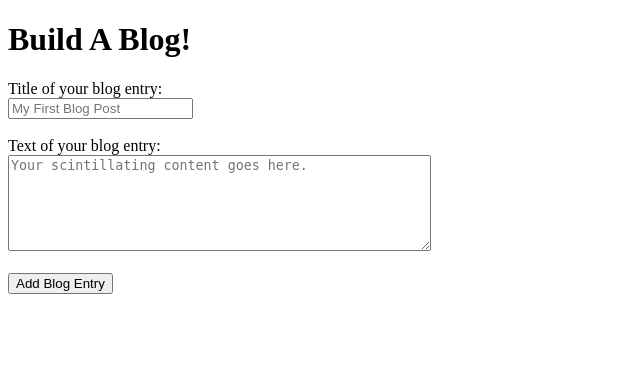
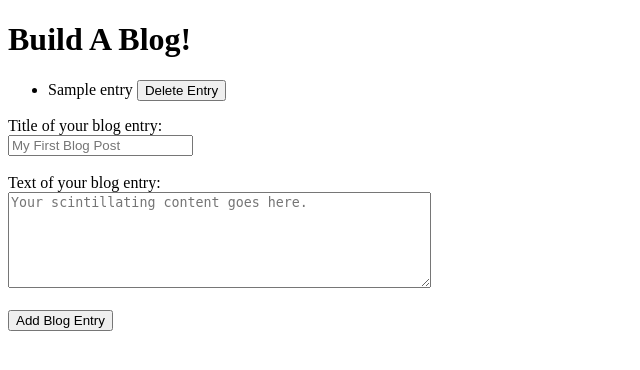
Before and after one commit to gitasong/blogz, a Flask app: template templates/index.html in a window 1280 px wide. Shown: the top 370 px of the page, without its empty margins (0-640 px from the left). Run offline with Flask 2, Linux system fonts and the light colour scheme; the template is opened without the code that fills it: most values are stand-ins (such as "Sample title", 1, 10 or a date in 2020).

Commit message:
add blog entries display area w/delete button to index.html

```diff
--- a/templates/index.html
+++ b/templates/index.html
@@ -2,6 +2,23 @@
 
     {% block content %}
         <h1>Build A Blog!</h1>
+
+        {% if entries|length == 0 %}
+        <p>No entries yet.</p>
+        {% else %}
+            <ul>
+                {% for entry in entries %}
+                <li>{{entry.title}}
+                    <form method="post" action="/delete-entry" style="display:inline-block;">
+                        <input type="hidden" name="entry-id" value="{{entry.id}}" />
+                        <input type="submit" value="Delete Entry" />
+                    </form>
+                </li>
+                {% endfor %}
+            </ul>
+        {% endif %}
+
+
         <form action="" method="post">
             <div class="form-group">
                 <label for="title">Title of your blog entry: </label>
```
